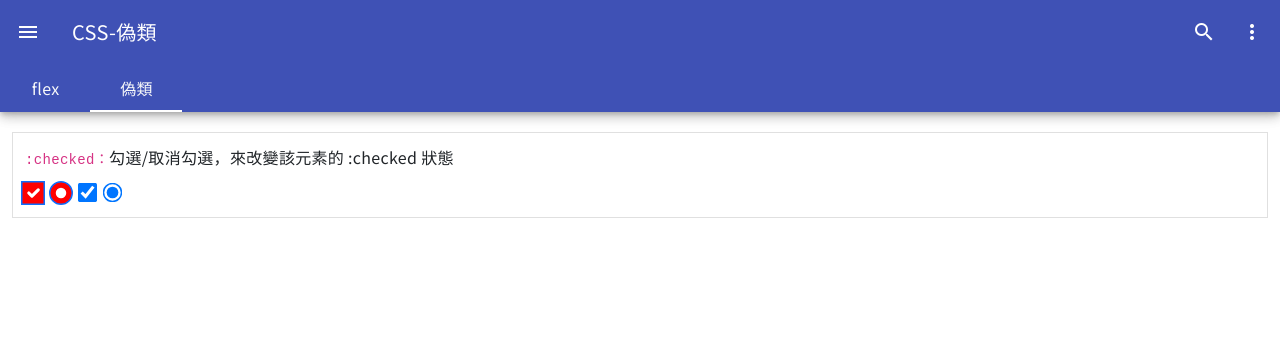
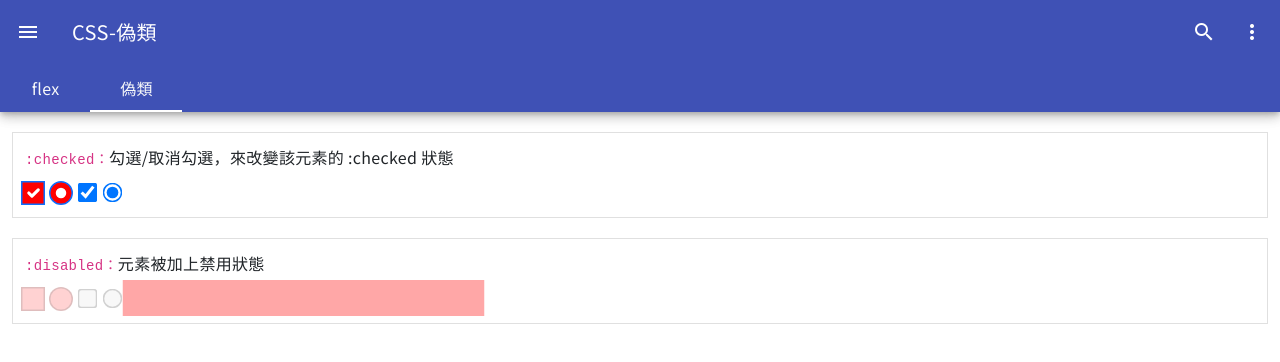
Before and after one commit to MizuYang/css-test, a Vue app: page /#/css/pseudoClasses in a window 1280 px wide. Shown: the top 362 px of the page. Built offline with nearby package versions, Linux system fonts and the light colour scheme.

Commit message:
新增 :disabled

```diff
--- /dev/null
+++ b/src/components/css/pseudoClasses/Disabled.vue
@@ -0,0 +1,47 @@
+<script setup></script>
+
+<template>
+  <section class="mt-5 my-2">
+    <div class="d-flex aling-items-center mb-2">
+      <slot name="title"></slot>
+      <slot name="content"></slot>
+    </div>
+
+    <div class="d-flex align-items-center">
+      <!-- BootStrap-checkbox -->
+      <div class='form-check d-flex align-items-center'>
+        <input class='form-check-input'
+               type='checkbox'
+               value=''
+               id='flexCheckDefault'
+               disabled>
+        <label class='form-check-label ms-3'
+               for='flexCheckDefault'>
+        </label>
+      </div>
+      <!-- BootStrap-radio -->
+      <div class='form-check d-flex align-items-center'>
+        <input class='form-check-input'
+               type='radio'
+               name='flexRadioDefault'
+               id='flexRadioDefault1'
+               disabled>
+        <label class='form-check-label ms-3'
+               for='flexRadioDefault1'>
+        </label>
+      </div>
+
+      <!-- 原生 -->
+      <input type="checkbox" disabled>
+      <input type="radio" class="mx-3" disabled>
+      <input type="text" class="ms-13" disabled>
+    </div>
+   </section>
+</template>
+
+<style lang='scss' scope>
+:disabled {
+  background-color: rgba(255, 143, 143, 0.784) !important;
+  transform: scale(1.5);
+}
+</style>
--- a/src/views/css/items/PseudoClasses.vue
+++ b/src/views/css/items/PseudoClasses.vue
@@ -1,11 +1,17 @@
 <script setup>
 import { reactive, onMounted, markRaw, defineAsyncComponent } from 'vue'
 
-const demoData = reactive({ // eslint-disable-line
+const demoData = reactive({
   checked: {
     fileName: 'Checked',
     title: ':checked',
     content: '勾選/取消勾選，來改變該元素的 :checked 狀態',
+    component: ''
+  },
+  disabled: {
+    fileName: 'Disabled',
+    title: ':disabled',
+    content: '元素被加上禁用狀態',
     component: ''
   }
 })
```
